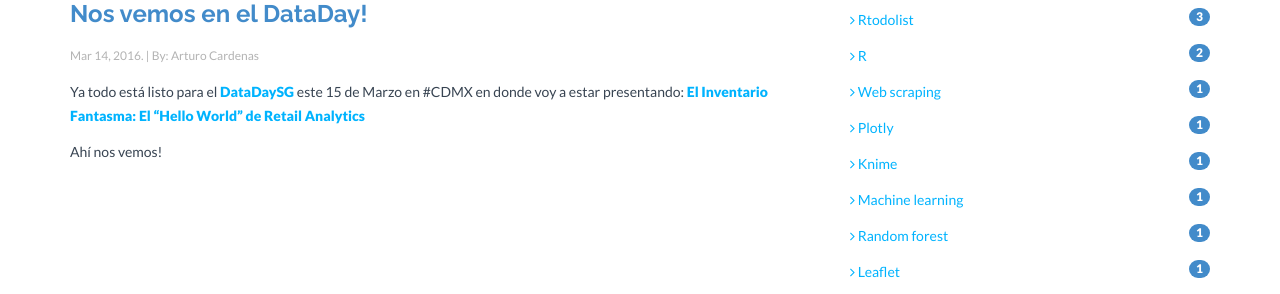
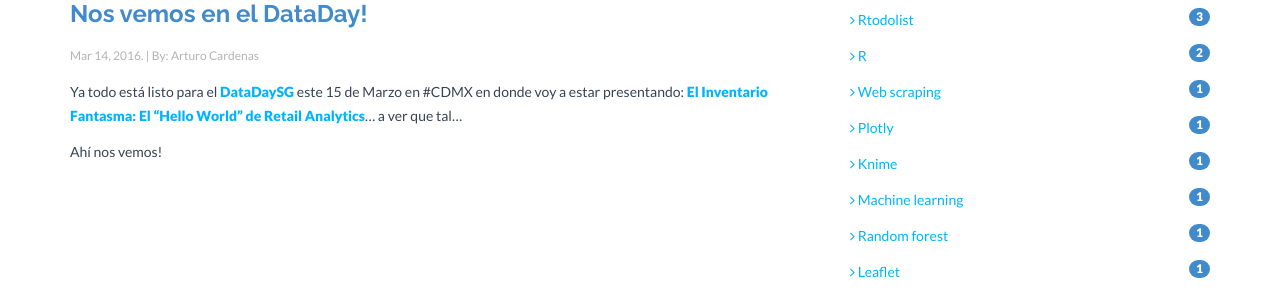
Before and after one commit to arturocm/arturocm.github.io, a Jekyll site: the page built from _posts/2016-03-14-dataday-preview.md, in a window 1280 px wide and 900 px high. Shown: the part 398-692 px from the top of the window. Built offline with Jekyll 4.4.1, drawn with Linux system fonts in a browser that asks for light colours; nearby versions of some CDN libraries; comment, search, counter and statistics services are not loaded.

Commit message:
datedly preview post update

```diff
--- a/_posts/2016-03-14-dataday-preview.md
+++ b/_posts/2016-03-14-dataday-preview.md
@@ -11,6 +11,6 @@ thumb: DataDay-clean.png
 comments: true
 ---
 
-Ya todo está listo para el **[DataDaySG](http://sg.com.mx/dataday/)** este 15 de Marzo en #CDMX en donde voy a estar presentando: **[El Inventario Fantasma: El "Hello World" de Retail Analytics](http://sg.com.mx/dataday/session/inventario-fantasma-el-hello-world-del-retail-analytics/)**
+Ya todo está listo para el **[DataDaySG](http://sg.com.mx/dataday/)** este 15 de Marzo en #CDMX en donde voy a estar presentando: **[El Inventario Fantasma: El "Hello World" de Retail Analytics](http://sg.com.mx/dataday/session/inventario-fantasma-el-hello-world-del-retail-analytics/)**... a ver que tal...
 
 Ahí nos vemos!
--- a/_source/dataday-preview/2016-03-14-dataday-preview.Rmd
+++ b/_source/dataday-preview/2016-03-14-dataday-preview.Rmd
@@ -11,6 +11,6 @@ thumb: DataDay-clean.png
 comments: true
 ---
 
-Ya todo está listo para el **[DataDaySG](http://sg.com.mx/dataday/)** este 15 de Marzo en #CDMX en donde voy a estar presentando: **[El Inventario Fantasma: El "Hello World" de Retail Analytics](http://sg.com.mx/dataday/session/inventario-fantasma-el-hello-world-del-retail-analytics/)**
+Ya todo está listo para el **[DataDaySG](http://sg.com.mx/dataday/)** este 15 de Marzo en #CDMX en donde voy a estar presentando: **[El Inventario Fantasma: El "Hello World" de Retail Analytics](http://sg.com.mx/dataday/session/inventario-fantasma-el-hello-world-del-retail-analytics/)**... a ver que tal...
 
 Ahí nos vemos!
```
Also changed, not shown: other parts of _posts/2016-03-14-dataday-preview.md (+1 -1 lines).
